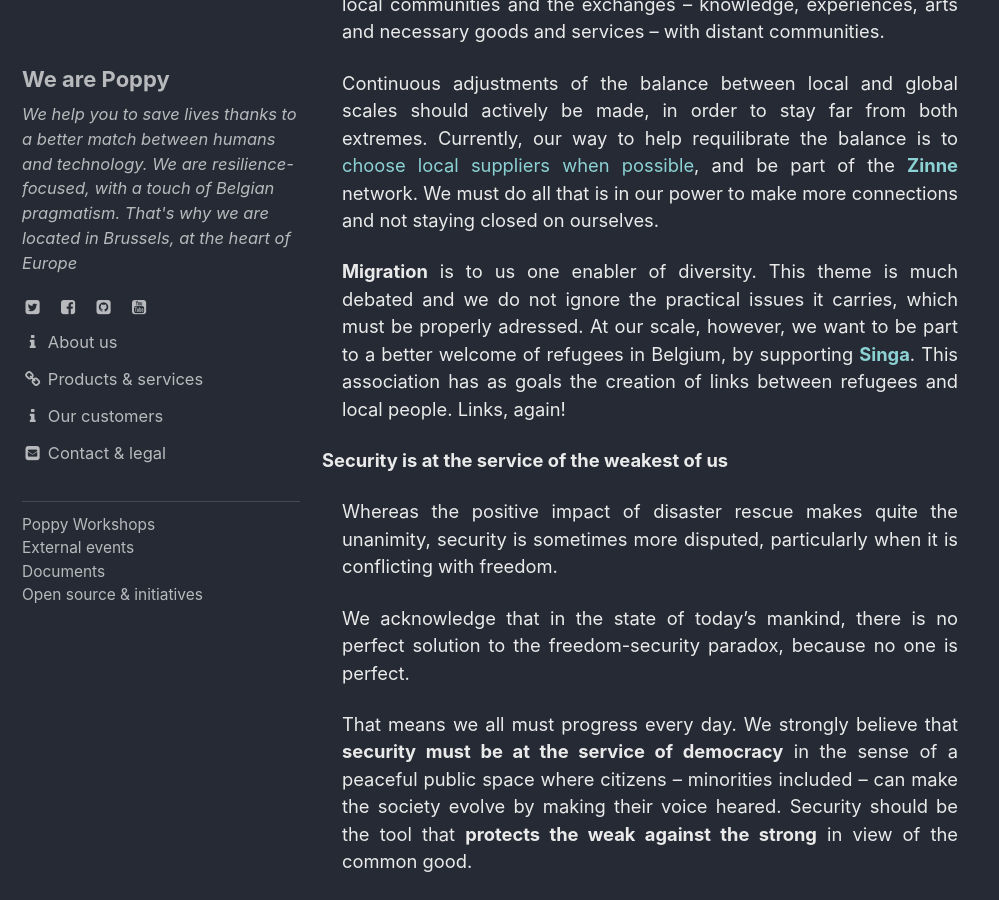
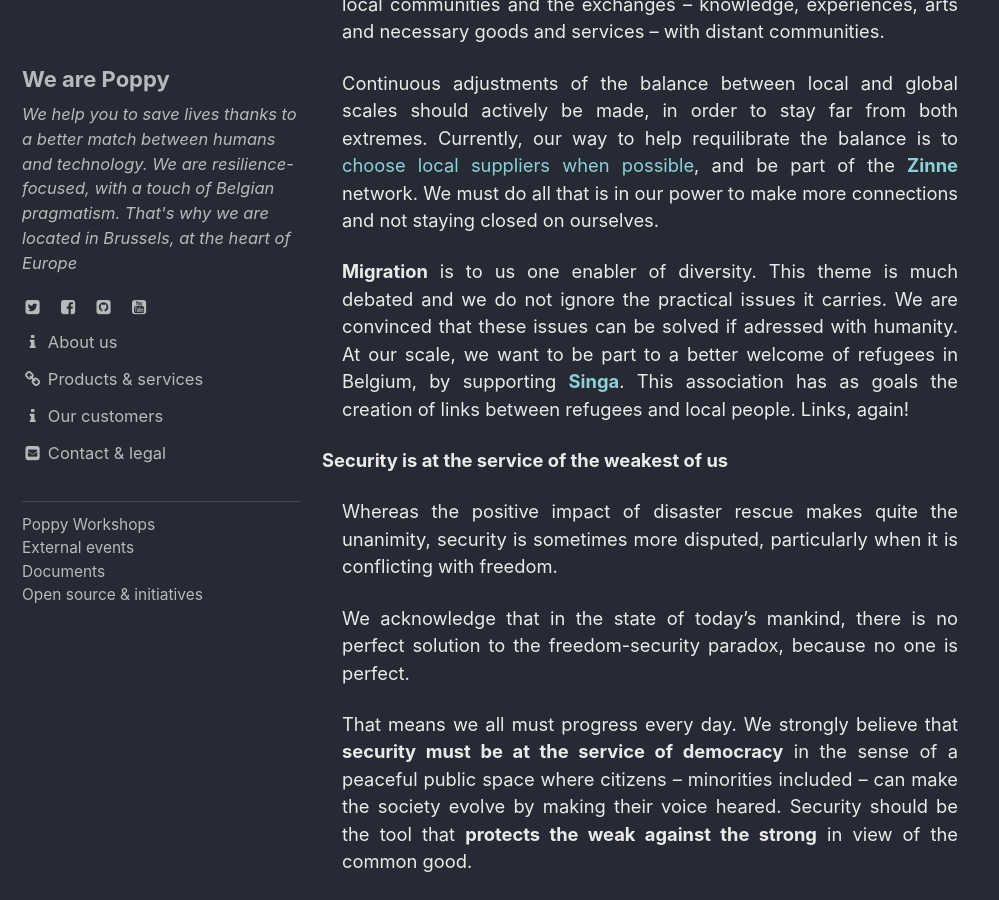
Before and after one commit to ccloquet/ccloquet.github.io, a Jekyll site: the page built from _pages/about_us.md, in a window 1280 px wide and 900 px high, scrolled down 2159 px. Shown: the whole window, without its empty margins (0-999 px from the left). Built offline with Jekyll 4.4.1, drawn with Linux system fonts in a browser that asks for light colours; cached includes are drawn as plain includes.

Commit message:
Update about_us.md

```diff
--- a/_pages/about_us.md
+++ b/_pages/about_us.md
@@ -8,7 +8,6 @@ header:
   overlay_filter: 0.55 # same as adding an opacity of 0.5 to a black background
 permalink: /about_us/
 ---
-
 
 <p><center><strong><i>In times always more complex and uncertain, we boost our society’s resilience through seamless information technology for the public authorities</i></strong></center></p>
 
@@ -37,7 +36,7 @@ permalink: /about_us/
 
 <p >Continuous adjustments of the balance between local and global scales should actively be made, in order to stay far from both extremes. Currently, our way to help requilibrate the balance is to <a href="https://blog.my-poppy.eu/fournisseurs2019/">choose local suppliers when possible</a>, and be part of the <strong><a href="https://blog.my-poppy.eu/zinne/">Zinne</a></strong> network. We must do all that is in our power to make more connections and not staying closed on ourselves.</p>
 
-<p ><strong>Migration</strong> is to us one enabler of diversity. This theme is much debated and we do not ignore the practical issues it carries, which must be properly adressed. At our scale, however, we want to be part to a better welcome of refugees in Belgium, by supporting <strong><a href="https://www.singa-belgium.org/">Singa</a></strong>. This association has as goals the creation of links between refugees and local people. Links, again!</p>
+<p ><strong>Migration</strong> is to us one enabler of diversity. This theme is much debated and we do not ignore the practical issues it carries. We are convinced that these issues can be solved if adressed with humanity. At our scale, we want to be part to a better welcome of refugees in Belgium, by supporting <strong><a href="https://www.singa-belgium.org/">Singa</a></strong>. This association has as goals the creation of links between refugees and local people. Links, again!</p>
 </div>
 
 <strong>Security is at the service of the weakest of us</strong>
```
